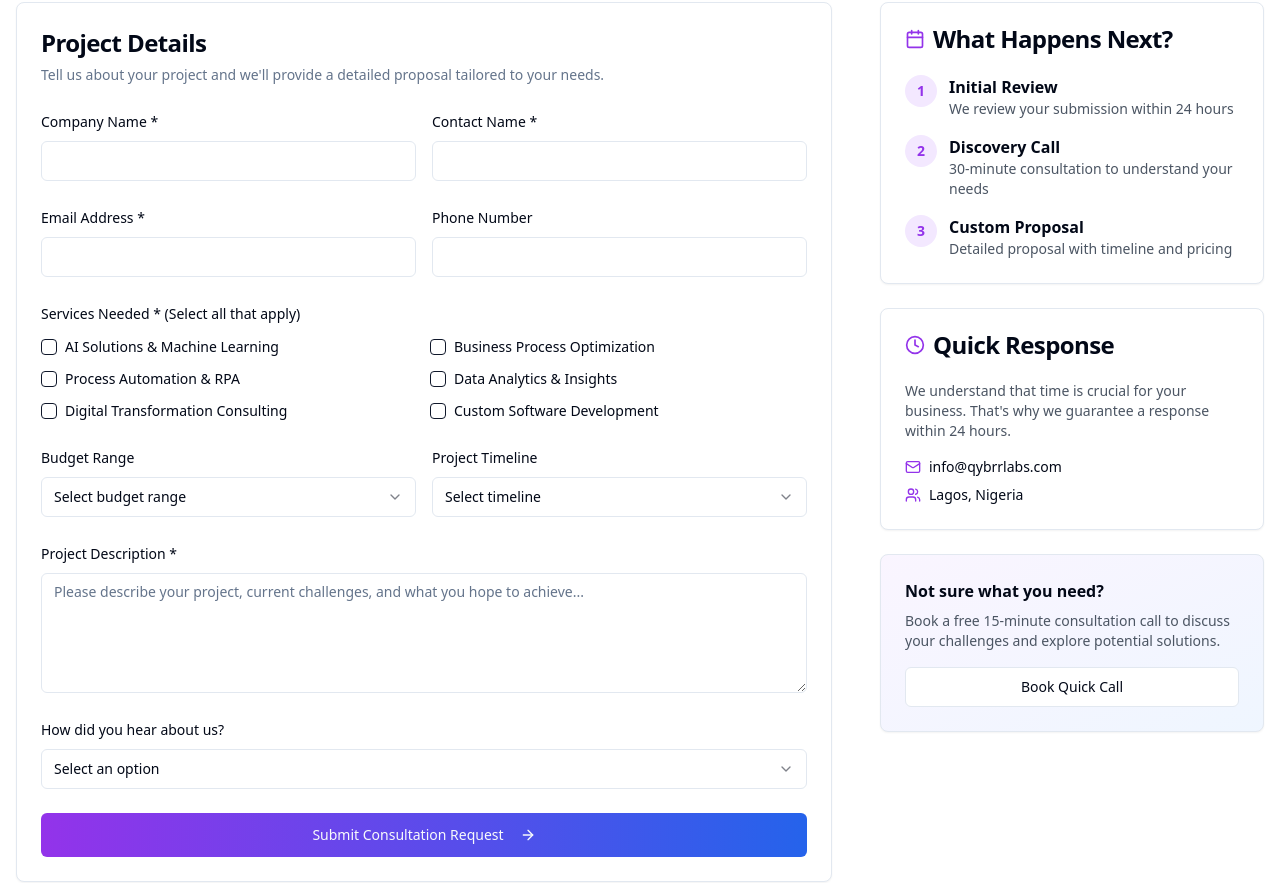
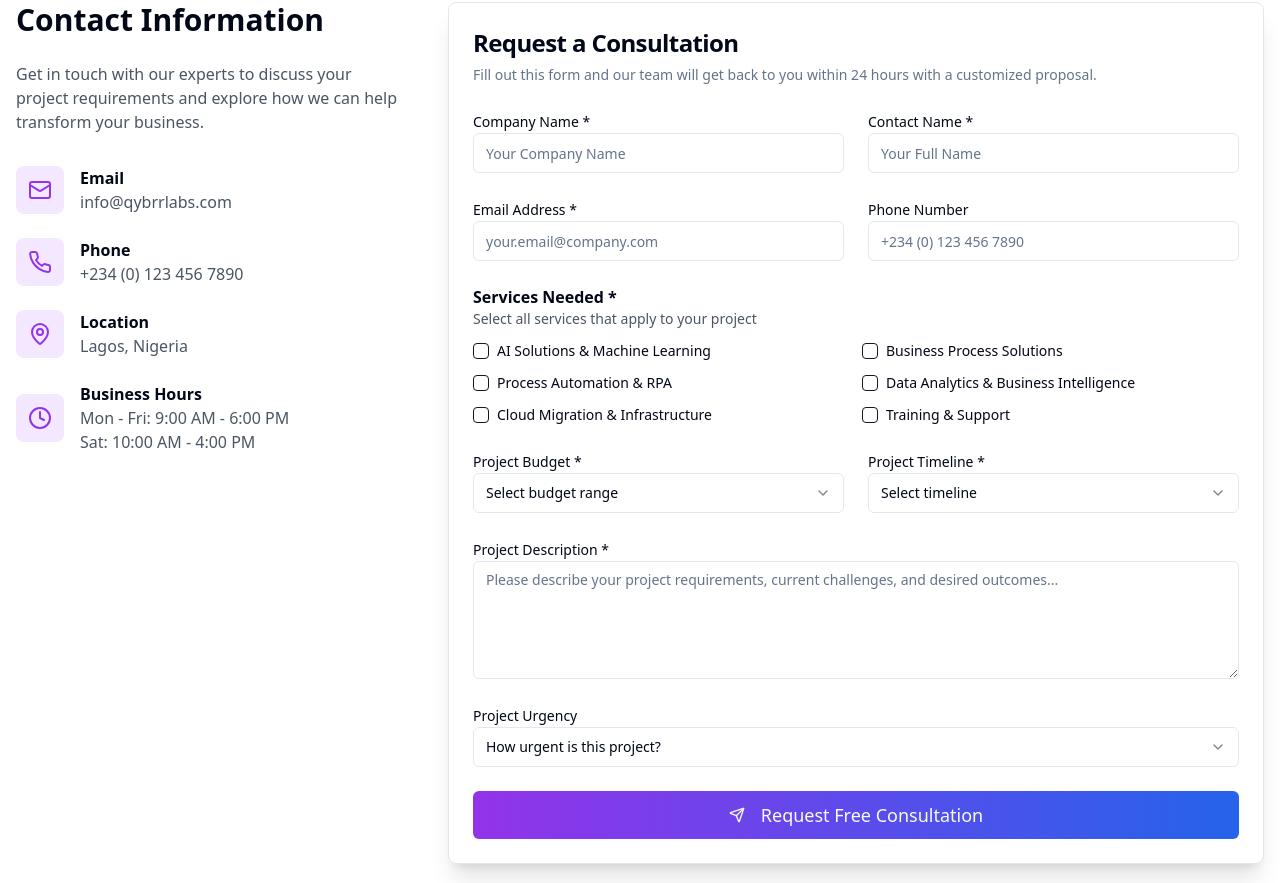
Before and after one commit to ryanair000/qybrr-nexus-portal, a React (Vite) app: page /contact in a window 1280 px wide. Shown: the part 366-1249 px from the top of the page. Built offline with nearby package versions, Linux system fonts and the light colour scheme.

Commit message:
feat: Create and populate pages
Create and populate the necessary pages for the web app, including content and structure.

```diff
--- a/src/pages/Contact.tsx
+++ b/src/pages/Contact.tsx
@@ -1,14 +1,14 @@
 
 import { useState } from "react";
+import { Card, CardContent, CardDescription, CardHeader, CardTitle } from "@/components/ui/card";
 import { Button } from "@/components/ui/button";
-import { Card, CardContent, CardDescription, CardHeader, CardTitle } from "@/components/ui/card";
 import { Input } from "@/components/ui/input";
 import { Label } from "@/components/ui/label";
 import { Textarea } from "@/components/ui/textarea";
 import { Select, SelectContent, SelectItem, SelectTrigger, SelectValue } from "@/components/ui/select";
 import { Checkbox } from "@/components/ui/checkbox";
-import { toast } from "@/hooks/use-toast";
-import { ArrowRight, Mail, Calendar, Clock, Users } from "lucide-react";
+import { Badge } from "@/components/ui/badge";
+import { Mail, MapPin, Phone, Clock, Send, CheckCircle } from "lucide-react";
 import Navigation from "@/components/Navigation";
 import Footer from "@/components/Footer";
 
@@ -18,49 +18,98 @@ const Contact = () => {
     contactName: "",
     email: "",
     phone: "",
+    budget: "",
     services: [],
-    budget: "",
     timeline: "",
     projectDescription: "",
-    hearAboutUs: ""
+    urgency: ""
   });
 
-  const [isSubmitting, setIsSubmitting] = useState(false);
+  const [isSubmitted, setIsSubmitted] = useState(false);
 
-  const handleServiceChange = (service: string, checked: boolean) => {
+  const services = [
+    "AI Solutions & Machine Learning",
+    "Business Process Solutions",
+    "Process Automation & RPA",
+    "Data Analytics & Business Intelligence",
+    "Cloud Migration & Infrastructure",
+    "Training & Support"
+  ];
+
+  const budgetRanges = [
+    "Under $10,000",
+    "$10,000 - $25,000",
+    "$25,000 - $50,000",
+    "$50,000 - $100,000",
+    "$100,000+"
+  ];
+
+  const timelineOptions = [
+    "1-3 months",
+    "3-6 months",
+    "6-12 months",
+    "12+ months"
+  ];
+
+  const handleServiceToggle = (service) => {
     setFormData(prev => ({
       ...prev,
-      services: checked
-        ? [...prev.services, service]
-        : prev.services.filter(s => s !== service)
+      services: prev.services.includes(service)
+        ? prev.services.filter(s => s !== service)
+        : [...prev.services, service]
     }));
   };
 
-  const handleSubmit = async (e: React.FormEvent) => {
+  const handleSubmit = (e) => {
     e.preventDefault();
-    setIsSubmitting(true);
+    // Here you would typically send the data to your backend
+    console.log("Form submitted:", formData);
+    setIsSubmitted(true);
+  };
 
-    // Simulate form submission
-    setTimeout(() => {
-      toast({
-        title: "Consultation Request Submitted!",
-        description: "We'll get back to you within 24 hours with next steps.",
-      });
-      setIsSubmitting(false);
-      // Reset form
-      setFormData({
-        companyName: "",
-        contactName: "",
-        email: "",
-        phone: "",
-        services: [],
-        budget: "",
-        timeline: "",
-        projectDescription: "",
-        hearAboutUs: ""
-      });
-    }, 2000);
-  };
+  if (isSubmitted) {
+    return (
+      <div className="min-h-screen bg-background">
+        <Navigation />
+
+        <section className="py-32">
+          <div className="container mx-auto px-4 text-center">
+            <div className="max-w-2xl mx-auto">
+              <div className="w-20 h-20 bg-green-100 rounded-full flex items-center justify-center mx-auto mb-6">
+                <CheckCircle className="h-10 w-10 text-green-600" />
+              </div>
+              <h1 className="text-4xl font-bold mb-6">Thank You!</h1>
+              <p className="text-xl text-gray-600 mb-8">
+                Your consultation request has been submitted successfully. Our team will review your requirements and get back to you within 24 hours.
+              </p>
+              <div className="bg-gray-50 rounded-lg p-6 mb-8">
+                <h3 className="font-semibold mb-2">What happens next?</h3>
+                <ul className="text-left space-y-2 text-gray-600">
+                  <li className="flex items-center">
+                    <div className="w-2 h-2 bg-purple-500 rounded-full mr-3"></div>
+                    You'll receive a confirmation email shortly
+                  </li>
+                  <li className="flex items-center">
+                    <div className="w-2 h-2 bg-purple-500 rounded-full mr-3"></div>
+                    Our team will review your requirements
+                  </li>
+                  <li className="flex items-center">
+                    <div className="w-2 h-2 bg-purple-500 rounded-full mr-3"></div>
+                    We'll schedule a consultation call within 24 hours
+                  </li>
+                </ul>
+              </div>
+              <Button onClick={() => setIsSubmitted(false)} className="bg-purple-600 hover:bg-purple-700">
+                Submit Another Request
+              </Button>
+            </div>
+          </div>
+        </section>
+
+        <Footer />
+      </div>
+    );
+  }
 
   return (
     <div className="min-h-screen bg-background">
@@ -70,240 +119,209 @@ const Contact = () => {
       <section className="py-20 bg-gradient-to-br from-purple-900 via-purple-800 to-blue-900 text-white">
         <div className="container mx-auto px-4 text-center">
           <h1 className="text-4xl md:text-5xl font-bold mb-6">Get Your Free Consultation</h1>
-          <p className="text-xl text-purple-100 max-w-2xl mx-auto">
-            Ready to transform your business? Let's discuss your needs and create a customized solution that drives results.
+          <p className="text-xl text-purple-100 max-w-3xl mx-auto">
+            Ready to transform your business with AI and automation? Let's discuss your specific needs and create a customized solution.
           </p>
         </div>
       </section>
 
+      {/* Contact Form */}
       <section className="py-20">
         <div className="container mx-auto px-4">
           <div className="grid grid-cols-1 lg:grid-cols-3 gap-12">
-            {/* Contact Form */}
+            {/* Contact Information */}
+            <div className="space-y-8">
+              <div>
+                <h2 className="text-3xl font-bold mb-6">Contact Information</h2>
+                <p className="text-gray-600 mb-8">
+                  Get in touch with our experts to discuss your project requirements and explore how we can help transform your business.
+                </p>
+              </div>
+
+              <div className="space-y-6">
+                <div className="flex items-center space-x-4">
+                  <div className="w-12 h-12 bg-purple-100 rounded-lg flex items-center justify-center">
+                    <Mail className="h-6 w-6 text-purple-600" />
+                  </div>
+                  <div>
+                    <h3 className="font-semibold">Email</h3>
+                    <p className="text-gray-600">info@qybrrlabs.com</p>
+                  </div>
+                </div>
+
+                <div className="flex items-center space-x-4">
+                  <div className="w-12 h-12 bg-purple-100 rounded-lg flex items-center justify-center">
+                    <Phone className="h-6 w-6 text-purple-600" />
+                  </div>
+                  <div>
+                    <h3 className="font-semibold">Phone</h3>
+                    <p className="text-gray-600">+234 (0) 123 456 7890</p>
+                  </div>
+                </div>
+
+                <div className="flex items-center space-x-4">
+                  <div className="w-12 h-12 bg-purple-100 rounded-lg flex items-center justify-center">
+                    <MapPin className="h-6 w-6 text-purple-600" />
+                  </div>
+                  <div>
+                    <h3 className="font-semibold">Location</h3>
+                    <p className="text-gray-600">Lagos, Nigeria</p>
+                  </div>
+                </div>
+
+                <div className="flex items-center space-x-4">
+                  <div className="w-12 h-12 bg-purple-100 rounded-lg flex items-center justify-center">
+                    <Clock className="h-6 w-6 text-purple-600" />
+                  </div>
+                  <div>
+                    <h3 className="font-semibold">Business Hours</h3>
+                    <p className="text-gray-600">Mon - Fri: 9:00 AM - 6:00 PM</p>
+                    <p className="text-gray-600">Sat: 10:00 AM - 4:00 PM</p>
+                  </div>
+                </div>
+              </div>
+            </div>
+
+            {/* Consultation Request Form */}
             <div className="lg:col-span-2">
-              <Card>
+              <Card className="shadow-xl">
                 <CardHeader>
-                  <CardTitle className="text-2xl">Project Details</CardTitle>
+                  <CardTitle className="text-2xl">Request a Consultation</CardTitle>
                   <CardDescription>
-                    Tell us about your project and we'll provide a detailed proposal tailored to your needs.
+                    Fill out this form and our team will get back to you within 24 hours with a customized proposal.
                   </CardDescription>
                 </CardHeader>
                 <CardContent>
                   <form onSubmit={handleSubmit} className="space-y-6">
-                    <div className="grid grid-cols-1 md:grid-cols-2 gap-4">
-                      <div className="space-y-2">
+                    <div className="grid grid-cols-1 md:grid-cols-2 gap-6">
+                      <div>
                         <Label htmlFor="companyName">Company Name *</Label>
                         <Input
                           id="companyName"
+                          required
                           value={formData.companyName}
-                          onChange={(e) => setFormData(prev => ({ ...prev, companyName: e.target.value }))}
-                          required
+                          onChange={(e) => setFormData(prev => ({...prev, companyName: e.target.value}))}
+                          placeholder="Your Company Name"
                         />
                       </div>
-                      <div className="space-y-2">
+                      <div>
                         <Label htmlFor="contactName">Contact Name *</Label>
                         <Input
                           id="contactName"
+                          required
                           value={formData.contactName}
-                          onChange={(e) => setFormData(prev => ({ ...prev, contactName: e.target.value }))}
-                          required
+                          onChange={(e) => setFormData(prev => ({...prev, contactName: e.target.value}))}
+                          placeholder="Your Full Name"
                         />
                       </div>
                     </div>
 
-                    <div className="grid grid-cols-1 md:grid-cols-2 gap-4">
-                      <div className="space-y-2">
+                    <div className="grid grid-cols-1 md:grid-cols-2 gap-6">
+                      <div>
                         <Label htmlFor="email">Email Address *</Label>
                         <Input
                           id="email"
                           type="email"
+                          required
                           value={formData.email}
-                          onChange={(e) => setFormData(prev => ({ ...prev, email: e.target.value }))}
-                          required
+                          onChange={(e) => setFormData(prev => ({...prev, email: e.target.value}))}
+                          placeholder="your.email@company.com"
                         />
                       </div>
-                      <div className="space-y-2">
+                      <div>
                         <Label htmlFor="phone">Phone Number</Label>
                         <Input
                           id="phone"
-                          type="tel"
                           value={formData.phone}
-                          onChange={(e) => setFormData(prev => ({ ...prev, phone: e.target.value }))}
+                          onChange={(e) => setFormData(prev => ({...prev, phone: e.target.value}))}
+                          placeholder="+234 (0) 123 456 7890"
                         />
                       </div>
                     </div>
 
-                    <div className="space-y-3">
-                      <Label>Services Needed * (Select all that apply)</Label>
+                    <div>
+                      <Label className="text-base font-semibold">Services Needed *</Label>
+                      <p className="text-sm text-gray-600 mb-3">Select all services that apply to your project</p>
                       <div className="grid grid-cols-1 md:grid-cols-2 gap-3">
-                        {[
-                          "AI Solutions & Machine Learning",
-                          "Business Process Optimization",
-                          "Process Automation & RPA",
-                          "Data Analytics & Insights",
-                          "Digital Transformation Consulting",
-                          "Custom Software Development"
-                        ].map((service) => (
+                        {services.map((service) => (
                           <div key={service} className="flex items-center space-x-2">
                             <Checkbox
                               id={service}
                               checked={formData.services.includes(service)}
-                              onCheckedChange={(checked) => handleServiceChange(service, checked as boolean)}
+                              onCheckedChange={() => handleServiceToggle(service)}
                             />
-                            <Label htmlFor={service} className="text-sm">{service}</Label>
+                            <Label htmlFor={service} className="text-sm cursor-pointer">
+                              {service}
+                            </Label>
                           </div>
                         ))}
                       </div>
                     </div>
 
-                    <div className="grid grid-cols-1 md:grid-cols-2 gap-4">
-                      <div className="space-y-2">
-                        <Label htmlFor="budget">Budget Range</Label>
-                        <Select value={formData.budget} onValueChange={(value) => setFormData(prev => ({ ...prev, budget: value }))}>
+                    <div className="grid grid-cols-1 md:grid-cols-2 gap-6">
+                      <div>
+                        <Label>Project Budget *</Label>
+                        <Select value={formData.budget} onValueChange={(value) => setFormData(prev => ({...prev, budget: value}))}>
                           <SelectTrigger>
                             <SelectValue placeholder="Select budget range" />
                           </SelectTrigger>
                           <SelectContent>
-                            <SelectItem value="under-10k">Under $10,000</SelectItem>
-                            <SelectItem value="10k-25k">$10,000 - $25,000</SelectItem>
-                            <SelectItem value="25k-50k">$25,000 - $50,000</SelectItem>
-                            <SelectItem value="50k-100k">$50,000 - $100,000</SelectItem>
-                            <SelectItem value="over-100k">Over $100,000</SelectItem>
+                            {budgetRanges.map((range) => (
+                              <SelectItem key={range} value={range}>{range}</SelectItem>
+                            ))}
                           </SelectContent>
                         </Select>
                       </div>
-                      <div className="space-y-2">
-                        <Label htmlFor="timeline">Project Timeline</Label>
-                        <Select value={formData.timeline} onValueChange={(value) => setFormData(prev => ({ ...prev, timeline: value }))}>
+                      <div>
+                        <Label>Project Timeline *</Label>
+                        <Select value={formData.timeline} onValueChange={(value) => setFormData(prev => ({...prev, timeline: value}))}>
                           <SelectTrigger>
                             <SelectValue placeholder="Select timeline" />
                           </SelectTrigger>
                           <SelectContent>
-                            <SelectItem value="asap">ASAP</SelectItem>
-                            <SelectItem value="1-3-months">1-3 months</SelectItem>
-                            <SelectItem value="3-6-months">3-6 months</SelectItem>
-                            <SelectItem value="6-12-months">6-12 months</SelectItem>
-                            <SelectItem value="flexible">Flexible</SelectItem>
+                            {timelineOptions.map((timeline) => (
+                              <SelectItem key={timeline} value={timeline}>{timeline}</SelectItem>
+                            ))}
                           </SelectContent>
                         </Select>
                       </div>
                     </div>
 
-                    <div className="space-y-2">
+                    <div>
                       <Label htmlFor="projectDescription">Project Description *</Label>
                       <Textarea
                         id="projectDescription"
-                        placeholder="Please describe your project, current challenges, and what you hope to achieve..."
+                        required
                         value={formData.projectDescription}
-                        onChange={(e) => setFormData(prev => ({ ...prev, projectDescription: e.target.value }))}
-                        className="min-h-[120px]"
-                        required
+                        onChange={(e) => setFormData(prev => ({...prev, projectDescription: e.target.value}))}
+                        placeholder="Please describe your project requirements, current challenges, and desired outcomes..."
+                        rows={5}
                       />
                     </div>
 
-                    <div className="space-y-2">
-                      <Label htmlFor="hearAboutUs">How did you hear about us?</Label>
-                      <Select value={formData.hearAboutUs} onValueChange={(value) => setFormData(prev => ({ ...prev, hearAboutUs: value }))}>
+                    <div>
+                      <Label>Project Urgency</Label>
+                      <Select value={formData.urgency} onValueChange={(value) => setFormData(prev => ({...prev, urgency: value}))}>
                         <SelectTrigger>
-                          <SelectValue placeholder="Select an option" />
+                          <SelectValue placeholder="How urgent is this project?" />
                         </SelectTrigger>
                         <SelectContent>
-                          <SelectItem value="google">Google Search</SelectItem>
-                          <SelectItem value="social-media">Social Media</SelectItem>
-                          <SelectItem value="referral">Referral</SelectItem>
-                          <SelectItem value="linkedin">LinkedIn</SelectItem>
-                          <SelectItem value="other">Other</SelectItem>
+                          <SelectItem value="low">Low - Just exploring options</SelectItem>
+                          <SelectItem value="medium">Medium - Planning to start in 3-6 months</SelectItem>
+                          <SelectItem value="high">High - Need to start within 1-3 months</SelectItem>
+                          <SelectItem value="urgent">Urgent - Need to start immediately</SelectItem>
                         </SelectContent>
                       </Select>
                     </div>
 
                     <Button
                       type="submit"
-                      size="lg"
-                      className="w-full bg-gradient-to-r from-purple-600 to-blue-600 hover:from-purple-700 hover:to-blue-700"
-                      disabled={isSubmitting}
+                      className="w-full bg-gradient-to-r from-purple-600 to-blue-600 hover:from-purple-700 hover:to-blue-700 text-lg py-6"
                     >
-                      {isSubmitting ? "Submitting..." : "Submit Consultation Request"}
-                      <ArrowRight className="ml-2 h-5 w-5" />
+                      <Send className="mr-2 h-5 w-5" />
+                      Request Free Consultation
                     </Button>
                   </form>
-                </CardContent>
-              </Card>
-            </div>
-
-            {/* Contact Info Sidebar */}
-            <div className="space-y-6">
-              <Card>
-                <CardHeader>
-                  <CardTitle className="flex items-center">
-                    <Calendar className="mr-2 h-5 w-5 text-purple-600" />
-                    What Happens Next?
-                  </CardTitle>
-                </CardHeader>
-                <CardContent className="space-y-4">
-                  <div className="flex items-start space-x-3">
-                    <div className="w-8 h-8 bg-purple-100 rounded-full flex items-center justify-center flex-shrink-0">
-                      <span className="text-purple-600 font-semibold text-sm">1</span>
-                    </div>
-                    <div>
-                      <h4 className="font-semibold">Initial Review</h4>
-                      <p className="text-sm text-gray-600">We review your submission within 24 hours</p>
-                    </div>
-                  </div>
-                  <div className="flex items-start space-x-3">
-                    <div className="w-8 h-8 bg-purple-100 rounded-full flex items-center justify-center flex-shrink-0">
-                      <span className="text-purple-600 font-semibold text-sm">2</span>
-                    </div>
-                    <div>
-                      <h4 className="font-semibold">Discovery Call</h4>
-                      <p className="text-sm text-gray-600">30-minute consultation to understand your needs</p>
-                    </div>
-                  </div>
-                  <div className="flex items-start space-x-3">
-                    <div className="w-8 h-8 bg-purple-100 rounded-full flex items-center justify-center flex-shrink-0">
-                      <span className="text-purple-600 font-semibold text-sm">3</span>
-                    </div>
-                    <div>
-                      <h4 className="font-semibold">Custom Proposal</h4>
-                      <p className="text-sm text-gray-600">Detailed proposal with timeline and pricing</p>
-                    </div>
-                  </div>
-                </CardContent>
-              </Card>
-
-              <Card>
-                <CardHeader>
-                  <CardTitle className="flex items-center">
-                    <Clock className="mr-2 h-5 w-5 text-purple-600" />
-                    Quick Response
-                  </CardTitle>
-                </CardHeader>
-                <CardContent>
-                  <p className="text-sm text-gray-600 mb-4">
-                    We understand that time is crucial for your business. That's why we guarantee a response within 24 hours.
-                  </p>
-                  <div className="space-y-2 text-sm">
-                    <div className="flex items-center">
-                      <Mail className="mr-2 h-4 w-4 text-purple-600" />
-                      <span>info@qybrrlabs.com</span>
-                    </div>
-                    <div className="flex items-center">
-                      <Users className="mr-2 h-4 w-4 text-purple-600" />
-                      <span>Lagos, Nigeria</span>
-                    </div>
-                  </div>
-                </CardContent>
-              </Card>
-
-              <Card className="bg-gradient-to-br from-purple-50 to-blue-50">
-                <CardContent className="p-6">
-                  <h3 className="font-semibold mb-2">Not sure what you need?</h3>
-                  <p className="text-sm text-gray-600 mb-4">
-                    Book a free 15-minute consultation call to discuss your challenges and explore potential solutions.
-                  </p>
-                  <Button variant="outline" className="w-full">
-                    Book Quick Call
-                  </Button>
                 </CardContent>
               </Card>
             </div>
```
Also changed, not shown: src/pages/NotFound.tsx (+39 -18 lines).
